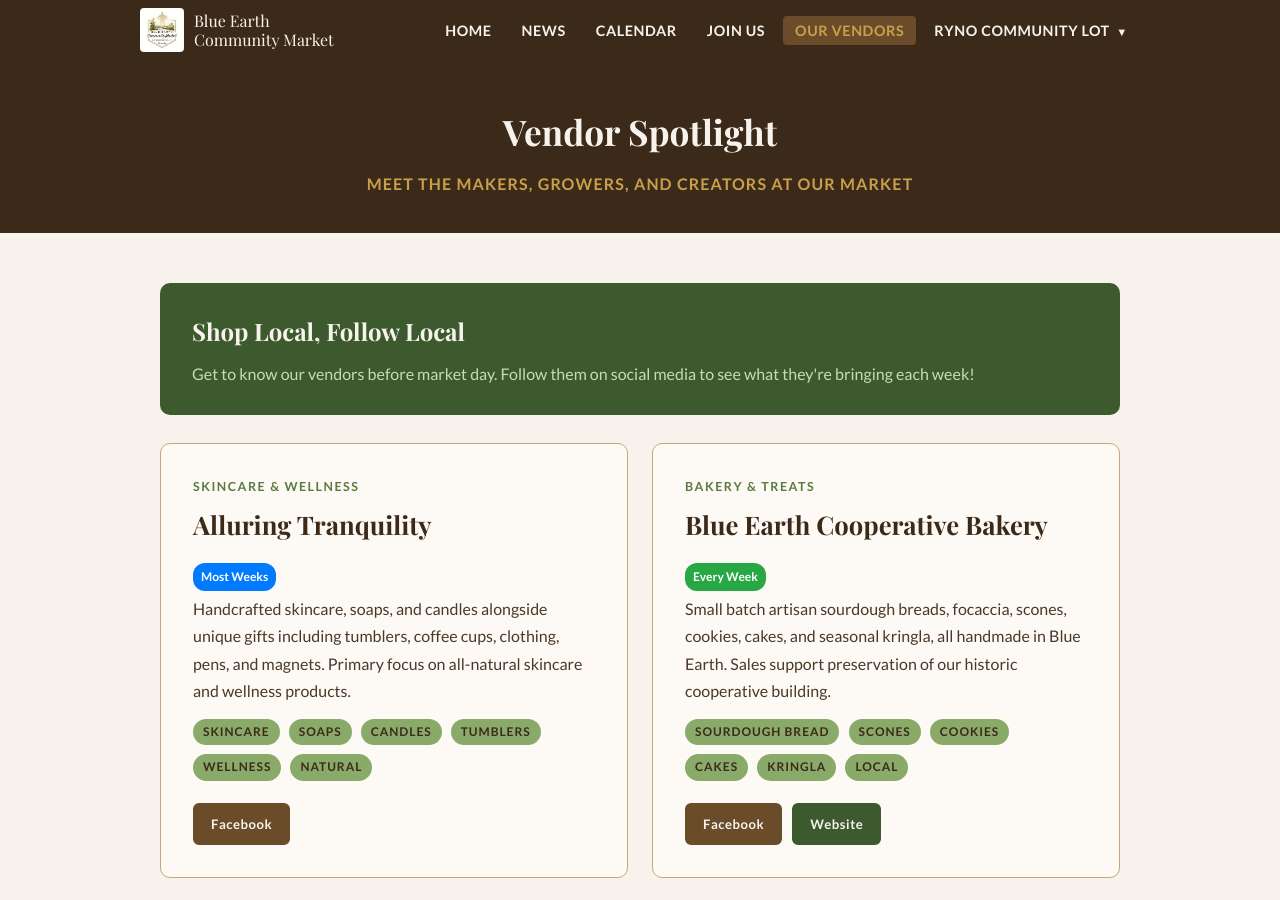
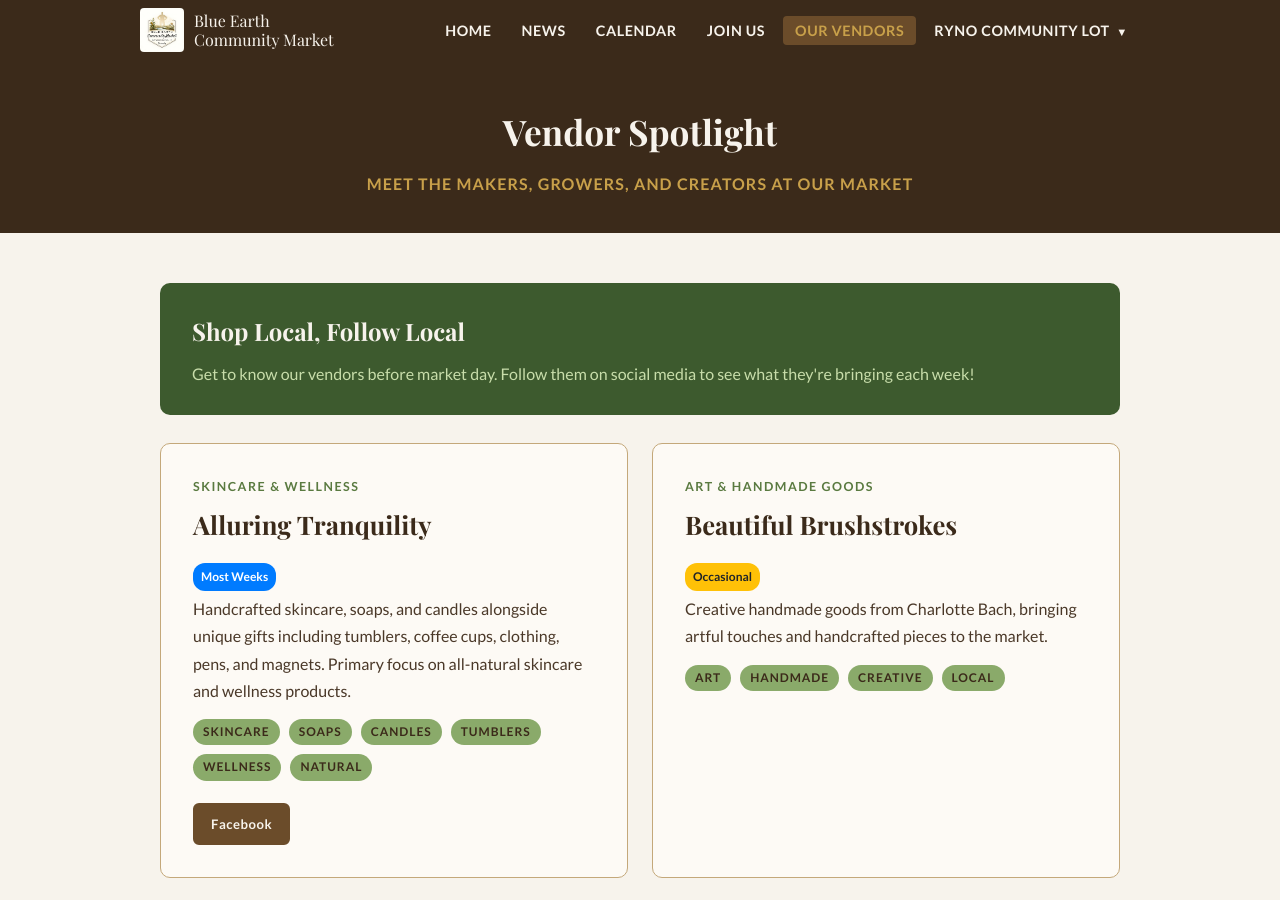
Before and after one commit to blueearthcommunitymarket/blueearthcommunitymarket.github.io, a Jekyll site: the page built from vendor-spotlight/index.html, in a window 1280 px wide and 900 px high. Built offline with Jekyll 4.4.1, drawn with Linux system fonts in a browser that asks for light colours; some web fonts are replaced.

Commit message:
spotlight: add Beautiful Brushstrokes

```diff
--- a/vendor-spotlight/index.html
+++ b/vendor-spotlight/index.html
@@ -52,6 +52,22 @@
             </div>
             <div style="margin-top: 16px; display: flex; gap: 10px; flex-wrap: wrap;">
                 <a href="https://www.facebook.com/Alluringtranquility" target="_blank" rel="noopener" class="btn btn-brown" style="font-size: 0.82rem; padding: 8px 16px;">Facebook</a>
+            </div>
+        </div>
+
+        <!-- Beautiful Brushstrokes -->
+        <div class="card">
+            <div class="section-label">Art &amp; Handmade Goods</div>
+            <h2>Beautiful Brushstrokes</h2>
+            <div class="market-frequency">
+                <span class="frequency-badge freq-occasional">Occasional</span>
+            </div>
+            <p>Creative handmade goods from Charlotte Bach, bringing artful touches and handcrafted pieces to the market.</p>
+            <div class="pills" style="margin-top: 12px;">
+                <span class="tag">Art</span>
+                <span class="tag">Handmade</span>
+                <span class="tag">Creative</span>
+                <span class="tag">Local</span>
             </div>
         </div>
 
```
